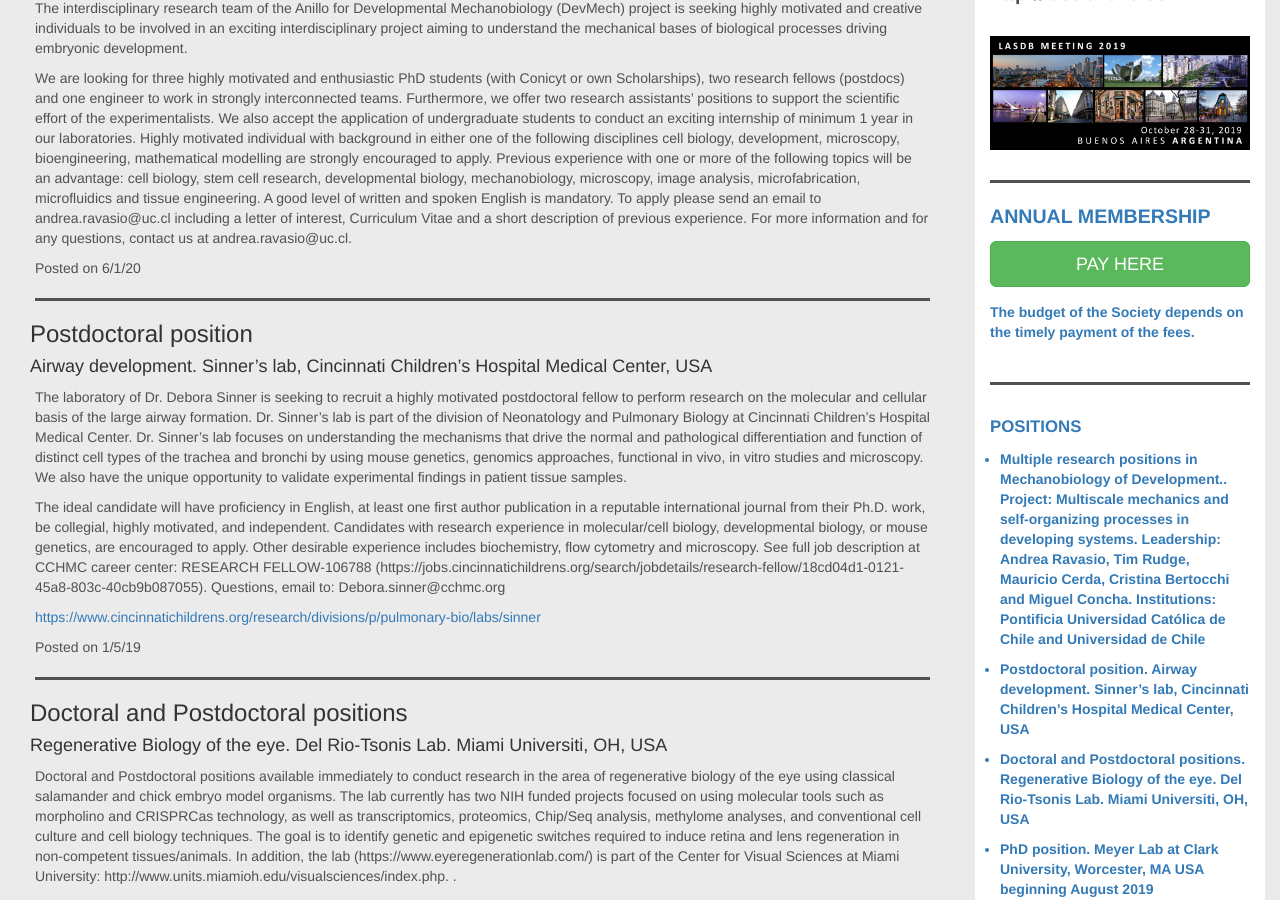
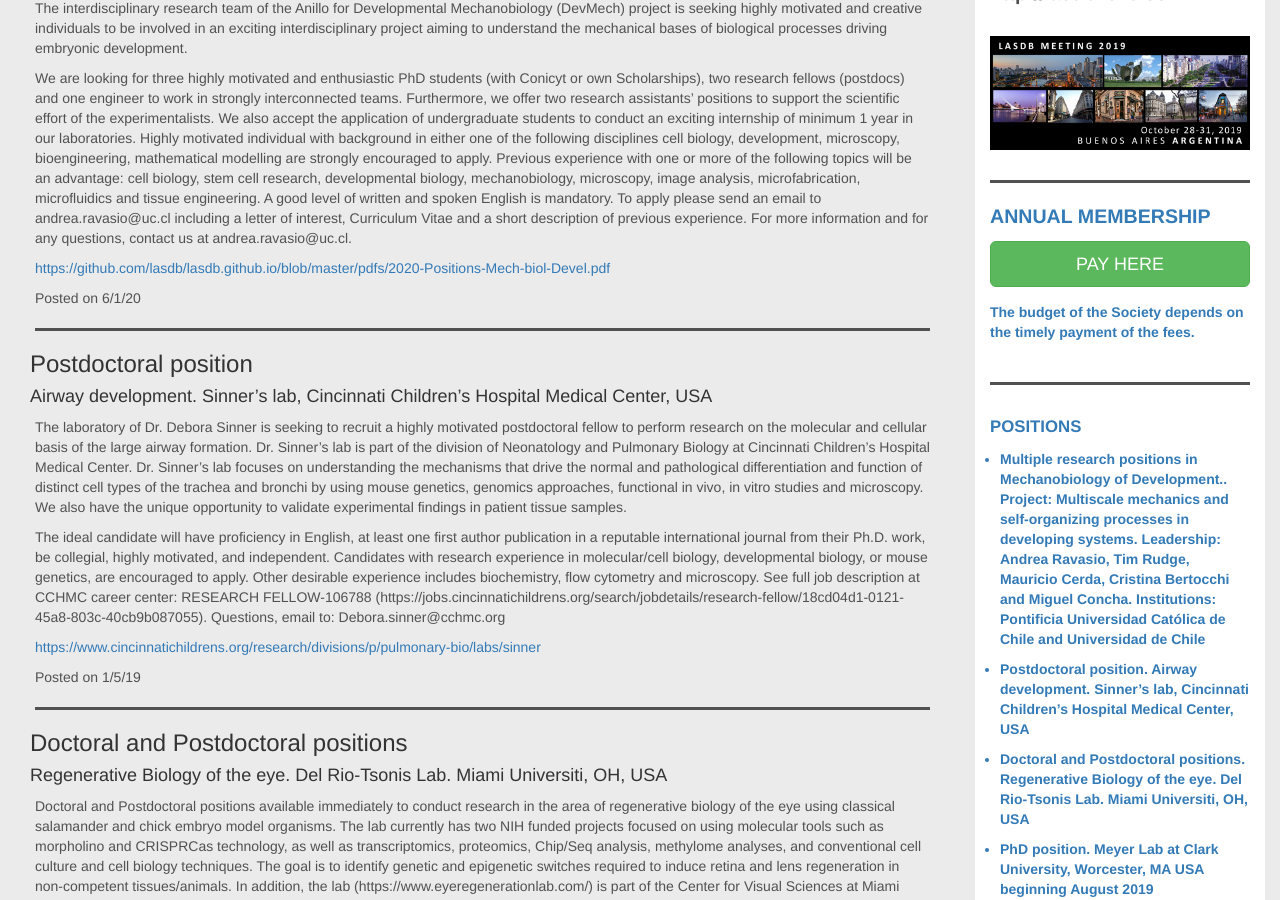
Before and after one commit to lasdb/lasdb.github.io, a Jekyll site: the page built from _posts/2000-01-01-jobs.markdown, in a window 1280 px wide and 900 px high, scrolled down 426 px. Built offline with Jekyll 4.4.1, drawn with Linux system fonts in a browser that asks for light colours; nearby versions of some CDN libraries; some of the changed lines change nothing that is shown.

Commit message:
Update 2000-01-01-jobs.markdown

```diff
--- a/_posts/2000-01-01-jobs.markdown
+++ b/_posts/2000-01-01-jobs.markdown
@@ -23,7 +23,7 @@ will be an advantage: cell biology, stem cell research, developmental biology, m
 microscopy, image analysis, microfabrication, microfluidics and tissue engineering. A good level of written
 and spoken English is mandatory. To apply please send an email to andrea.ravasio@uc.cl including a letter of interest, Curriculum Vitae and a short description of previous experience. For more information and for
 any questions, contact us at andrea.ravasio@uc.cl.'
-    URL: ''
+    URL: 'https://github.com/lasdb/lasdb.github.io/blob/master/pdfs/2020-Positions-Mech-biol-Devel.pdf'
 
   - title: 'Postdoctoral position'
     date: '1/5/19'
```
